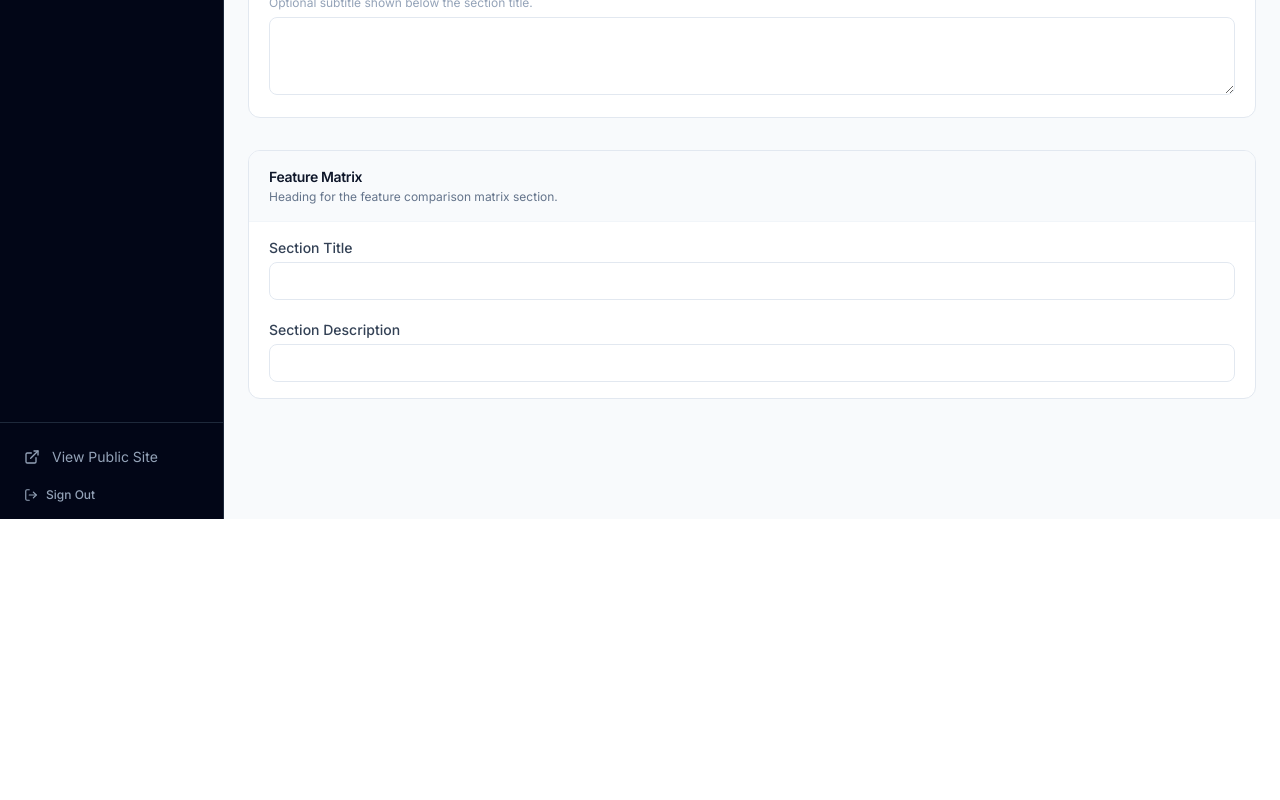
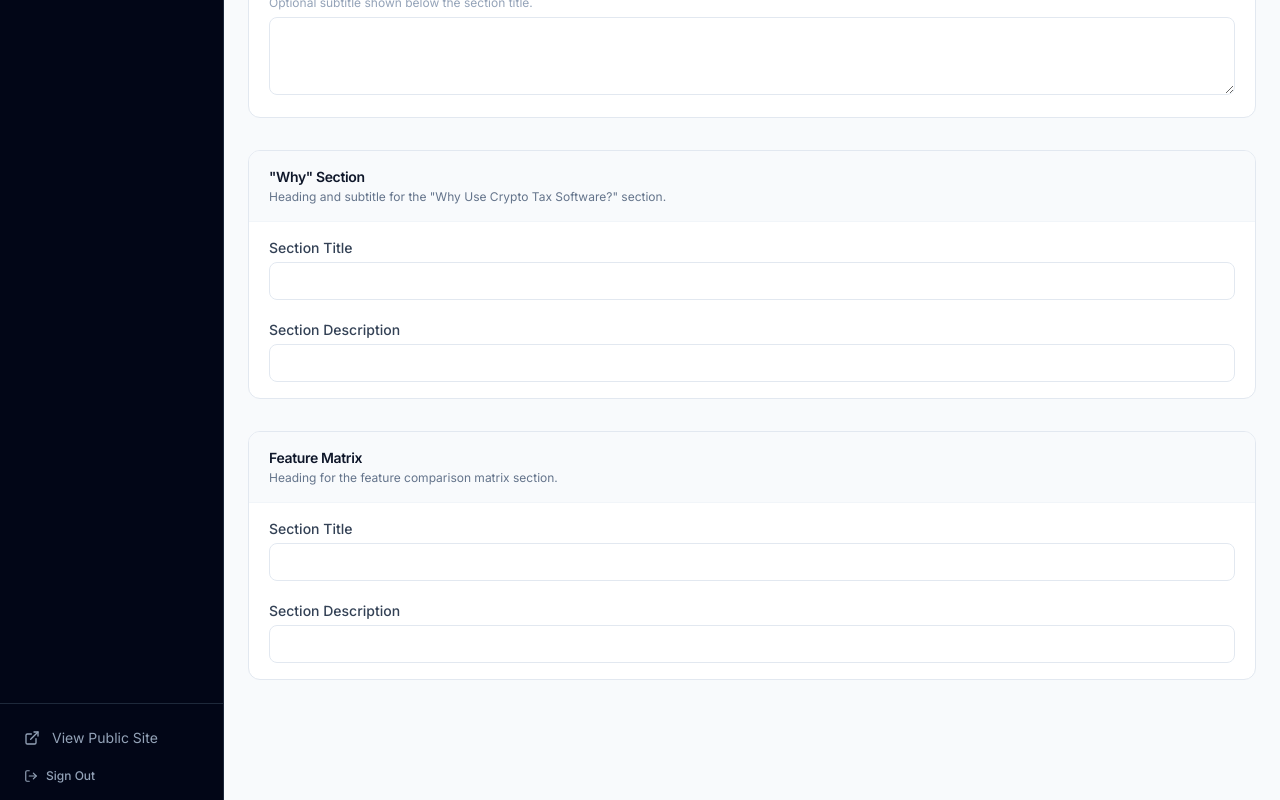
Before and after one commit to attaluriab03/Taxpicker, a Next.js app: page /admin/content/homepage in a window 1280 px wide. Shown: the part 1610-2410 px from the top of the page. Before the commit the page ends 2129 px from the top, so only its background shows below. Built offline with nearby package versions, Linux system fonts and the light colour scheme; no server answers.

Commit message:
ran final check -- completed site content update

```diff
--- a/app/(admin)/admin/(panel)/content/homepage/page.tsx
+++ b/app/(admin)/admin/(panel)/content/homepage/page.tsx
@@ -45,6 +45,14 @@ const sections: ContentSection[] = [
     ],
   },
   {
+    title: '"Why" Section',
+    description: 'Heading and subtitle for the "Why Use Crypto Tax Software?" section.',
+    fields: [
+      { section: 'why', key: 'section_title', label: 'Section Title', type: 'text' },
+      { section: 'why', key: 'section_description', label: 'Section Description', type: 'text' },
+    ],
+  },
+  {
     title: 'Feature Matrix',
     description: 'Heading for the feature comparison matrix section.',
     fields: [
--- a/app/(site)/page.tsx
+++ b/app/(site)/page.tsx
@@ -285,9 +285,9 @@ export default async function HomePage({ searchParams }: HomePageProps) {
       <section className="py-20 px-4 bg-white">
         <div className="mx-auto max-w-7xl">
           <div className="text-center mb-12">
-            <h2 className="text-3xl font-bold text-slate-900 mb-3">Why Use Crypto Tax Software?</h2>
+            <h2 className="text-3xl font-bold text-slate-900 mb-3">{getContent(content, 'why.section_title', 'Why Use Crypto Tax Software?')}</h2>
             <p className="text-lg text-slate-500">
-              Professionally manage your DeFi, trading, and staking activities and optimize your tax bill.
+              {getContent(content, 'why.section_description', 'Professionally manage your DeFi, trading, and staking activities and optimize your tax bill.')}
             </p>
           </div>
           <div className="grid grid-cols-1 sm:grid-cols-2 lg:grid-cols-4 gap-8">
```
Also changed, not shown: scripts/seed-content.ts (+12 -0 lines), 1 other file (tests, documents, lock files or other folders).
